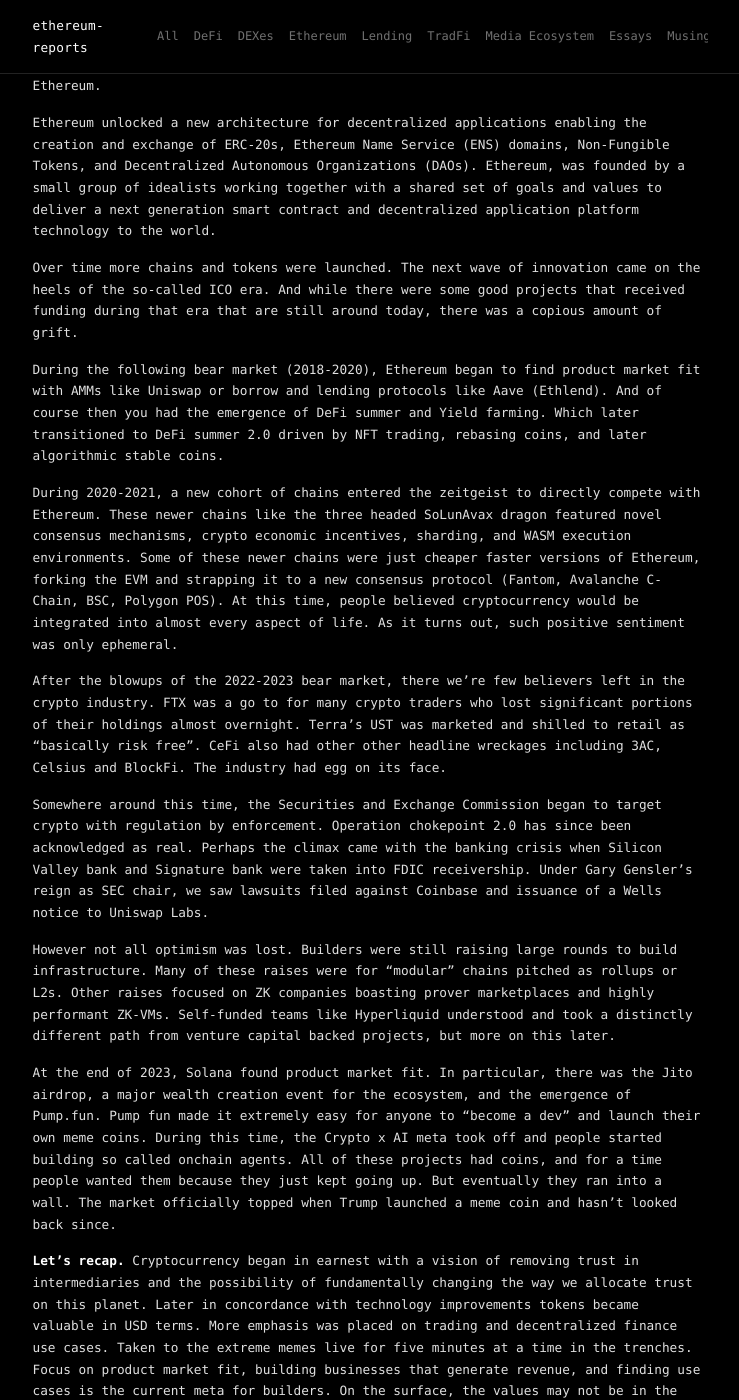
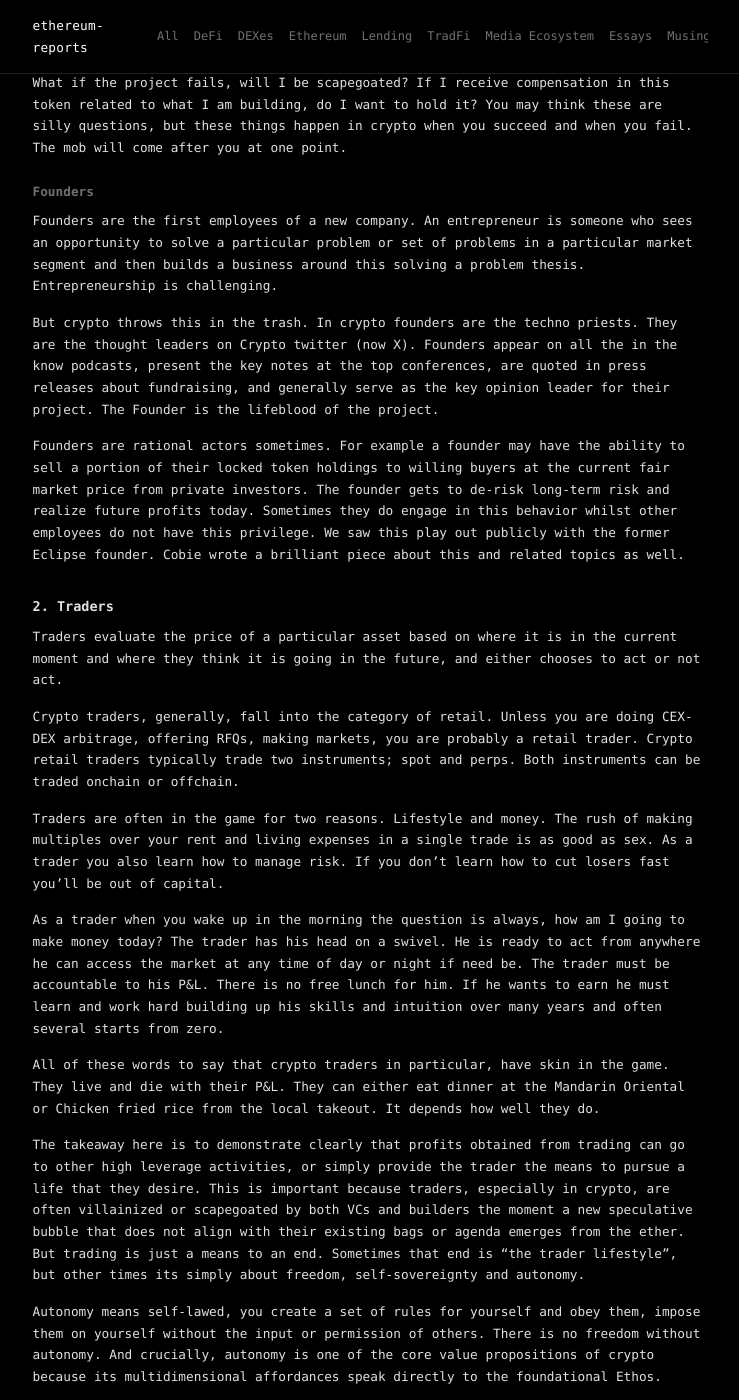
Before and after one commit to 0xapriori/ethereum-reports, a Jekyll site: the page built from essays/the-phenomenology-of-token-games-april-2026.md, in a window 1280 px wide and 1400 px high, scrolled down 2813 px. Shown: the whole window, without its empty margins (270-1009 px from the left). Built offline with Jekyll 4.4.1, drawn with Linux system fonts in a browser that asks for light colours; some of the changed text lies outside the part shown.

Commit message:
Remove "A Brief History of Crypto Culture" section
Throat-clearing that the current essay arc doesn't depend on.
Removed from TOC and body.

Co-Authored-By: Claude Opus 4.6 (1M context) <noreply@anthropic.com>

```diff
--- a/essays/the-phenomenology-of-token-games-april-2026.md
+++ b/essays/the-phenomenology-of-token-games-april-2026.md
@@ -18,7 +18,6 @@ author: "apriori (human), with Claude (editor)"
 ### Contents
 
 - [Preface](#preface)
-- [A Brief History of Crypto Culture](#a-brief-history-of-crypto-culture)
 - [The Trader vs. Builder Dialectic](#the-trader-vs-builder-dialectic)
 - [What VCs Actually Made](#what-vcs-actually-made)
 - [Is Crowdfunding the Answer?](#is-crowdfunding-the-answer)
@@ -52,36 +51,6 @@ The non - venture backed coins are mostly pure modulo obvious grifts. Retail sta
 Is that the real tension though? No, its only a symptom. The real dialectic that needs a resolution is between traders and builders. Everything else builds on that foundation.
 
 Note this essay does not touch on the relationships between startups, investors, exchanges, market makers, or token launch strategies. Much of this subject matter has been covered on Twitter and various podcasts over the last two years. I am assuming a high context audience. Nowadays people barely read anything, so if you are reading this, you're likely searching for answers. In this process you will find many threads to pull on, dark alleys to lurk through. Good luck with that. Take this essay with a grain of salt.
-
----
-
-## A Brief History of Crypto Culture
-
-Crypto culture is quite fragmented. In the beginning there was only Bitcoin. And to embrace Bitcoin early on you we're either a cypherpunk, an innovator (as defined by Geoffrey Moore in Crossing the Chasm), a speculator, or someone who just had deep distrust of the existing financial apparatus, always on the look out for something beyond the horizon. In fact, just read the fucking Bitcoin genesis block, its quite clear really.
-
-> The Times 03/Jan/2009 Chancellor on brink of second bailout for banks
-
-During the nadir of the global financial crisis (bottom March 2009 thereabout), a life raft emerged. That life raft was Bitcoin. Bitcoin solved the double spend problem. Money can be created and transferred without a centralized mint or intermediary tracking every transaction to ensure there is no double spend when a new coin is created. As a result, Bitcoin provided a new way to transact that does not require trusting an intermediary. It allowed end-users to participate in the network as first class citizens, both mining and validating the chain.
-
-Bitcoin was really only designed for sending around bitcoin. Bitcoin script is programmable but not Turing-complete. Many early crypto enthusiasts attempted to build extensible systems on top of Bitcoin. Eventually though, technologists recognized that a new type of architecture would be necessary for general purpose compute - namely Ethereum.
-
-Ethereum unlocked a new architecture for decentralized applications enabling the creation and exchange of ERC-20s, Ethereum Name Service (ENS) domains, Non-Fungible Tokens, and Decentralized Autonomous Organizations (DAOs). Ethereum, was founded by a small group of idealists working together with a shared set of goals and values to deliver a next generation smart contract and decentralized application platform technology to the world.
-
-Over time more chains and tokens were launched. The next wave of innovation came on the heels of the so-called ICO era. And while there were some good projects that received funding during that era that are still around today, there was a copious amount of grift.
-
-During the following bear market (2018-2020), Ethereum began to find product market fit with AMMs like Uniswap or borrow and lending protocols like Aave (Ethlend). And of course then you had the emergence of DeFi summer and Yield farming. Which later transitioned to DeFi summer 2.0 driven by NFT trading, rebasing coins, and later algorithmic stable coins.
-
-During 2020-2021, a new cohort of chains entered the zeitgeist to directly compete with Ethereum. These newer chains like the three headed SoLunAvax dragon featured novel consensus mechanisms, crypto economic incentives, sharding, and WASM execution environments. Some of these newer chains were just cheaper faster versions of Ethereum, forking the EVM and strapping it to a new consensus protocol (Fantom, Avalanche C-Chain, BSC, Polygon POS). At this time, people believed cryptocurrency would be integrated into almost every aspect of life. As it turns out, such positive sentiment was only ephemeral.
-
-After the blowups of the 2022-2023 bear market, there we're few believers left in the crypto industry. FTX was a go to for many crypto traders who lost significant portions of their holdings almost overnight. Terra's UST was marketed and shilled to retail as "basically risk free". CeFi also had other other headline wreckages including 3AC, Celsius and BlockFi. The industry had egg on its face.
-
-Somewhere around this time, the Securities and Exchange Commission began to target crypto with regulation by enforcement. Operation chokepoint 2.0 has since been acknowledged as real. Perhaps the climax came with the banking crisis when Silicon Valley bank and Signature bank were taken into FDIC receivership. Under Gary Gensler's reign as SEC chair, we saw lawsuits filed against Coinbase and issuance of a Wells notice to Uniswap Labs.
-
-However not all optimism was lost. Builders were still raising large rounds to build infrastructure. Many of these raises were for "modular" chains pitched as rollups or L2s. Other raises focused on ZK companies boasting prover marketplaces and highly performant ZK-VMs. Self-funded teams like Hyperliquid understood and took a distinctly different path from venture capital backed projects, but more on this later.
-
-At the end of 2023, Solana found product market fit. In particular, there was the Jito airdrop, a major wealth creation event for the ecosystem, and the emergence of Pump.fun. Pump fun made it extremely easy for anyone to "become a dev" and launch their own meme coins. During this time, the Crypto x AI meta took off and people started building so called onchain agents. All of these projects had coins, and for a time people wanted them because they just kept going up. But eventually they ran into a wall. The market officially topped when Trump launched a meme coin and hasn't looked back since.
-
-**Let's recap.** Cryptocurrency began in earnest with a vision of removing trust in intermediaries and the possibility of fundamentally changing the way we allocate trust on this planet. Later in concordance with technology improvements tokens became valuable in USD terms. More emphasis was placed on trading and decentralized finance use cases. Taken to the extreme memes live for five minutes at a time in the trenches. Focus on product market fit, building businesses that generate revenue, and finding use cases is the current meta for builders. On the surface, the values may not be in the room with us. But if you look deeper, they're still there.
 
 ---
 
```
